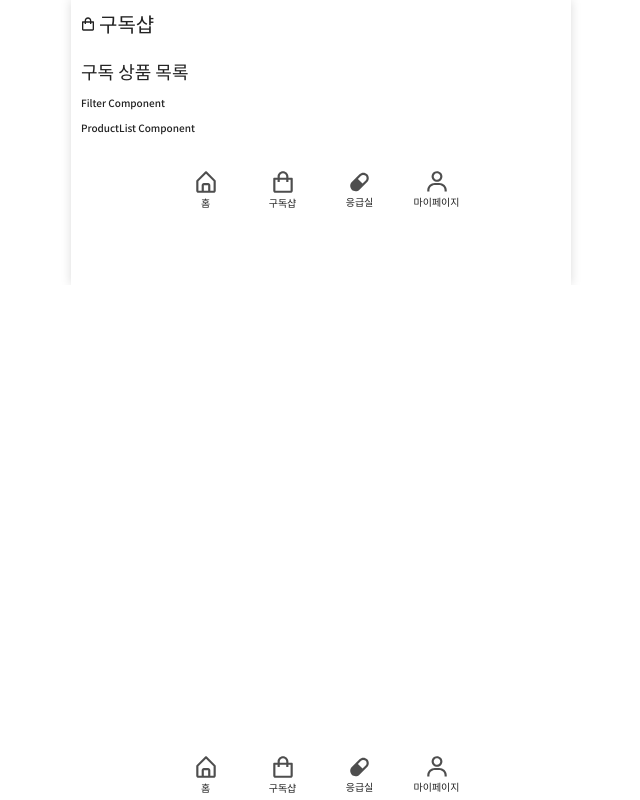
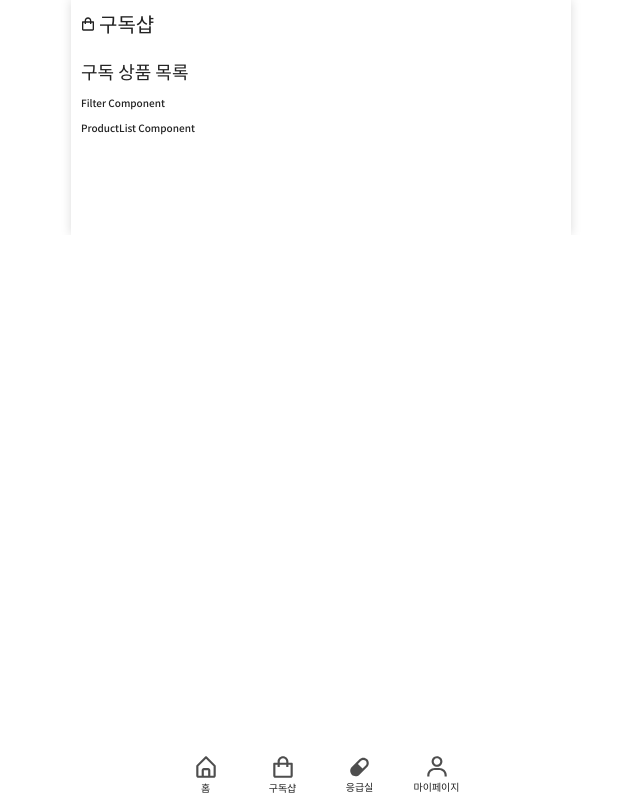
Before and after one commit to ycjeon0129/Planty, a React (Create React App) app in the folder frontend/: page /shop in a window 1280 px wide. Shown: the whole page, without its empty margins (319-959 px from the left). Built offline with nearby package versions, Linux system fonts and the light colour scheme.

Commit message:
[FE] Design : 페이지별 TabBar 제거

```diff
--- a/frontend/src/components/layout/Page/EmergencyPageLayout/EmergencyPageLayout.tsx
+++ b/frontend/src/components/layout/Page/EmergencyPageLayout/EmergencyPageLayout.tsx
@@ -33,8 +33,6 @@ function EmergencyPageLayout({ children }: { children: ReactNode[] }) {
 					{children[8]}
 				</ContentsLayout>
 			</div>
-			{/* TabBar */}
-			{children[7]}
 		</PageLayout>
 	);
 }
--- a/frontend/src/components/layout/Page/HomePageLayout/HomePageLayout.tsx
+++ b/frontend/src/components/layout/Page/HomePageLayout/HomePageLayout.tsx
@@ -36,8 +36,6 @@ function HomePageLayout({ children }: { children: ReactNode[] }) {
 					<div />
 				</ContentsLayout>
 			</div>
-			{/* TabBar */}
-			{children[9]}
 		</PageLayout>
 	);
 }
--- a/frontend/src/components/layout/Page/MypagePageLayout/MypagePageLayout.tsx
+++ b/frontend/src/components/layout/Page/MypagePageLayout/MypagePageLayout.tsx
@@ -23,8 +23,6 @@ function MypagePageLayout({ children }: { children: ReactNode[] }) {
 				{/* 서브 메뉴 */}
 				<ContentsLayout id="sub-menu-wrap">{children[4]}</ContentsLayout>
 			</div>
-			{/* TabBar */}
-			{children[5]}
 		</PageLayout>
 	);
 }
--- a/frontend/src/components/layout/Page/ShopPageLayout/ShopPageLayout.tsx
+++ b/frontend/src/components/layout/Page/ShopPageLayout/ShopPageLayout.tsx
@@ -19,8 +19,6 @@ function ShopPageLayout({ children }: { children: ReactNode[] }) {
 					</div>
 				</ContentsLayout>
 			</div>
-			{/* TabBar */}
-			{children[4]}
 		</PageLayout>
 	);
 }
--- a/frontend/src/pages/Home/HomePage.tsx
+++ b/frontend/src/pages/Home/HomePage.tsx
@@ -6,7 +6,6 @@ import BannerSlider from 'components/organisms/common/BannerSlider/BannerSlider'
 import SquareShortcutButton from 'components/atoms/common/SquareShortcutButton/SquareShortcutButton';
 import RectShortcutButton from 'components/atoms/common/RectShortcutButton/RectShortcutButton';
 import Header from 'components/organisms/common/Header/Header';
-import TabBarList from 'components/organisms/common/TabBarList/TabBarList';
 
 function HomePage() {
 	return (
@@ -38,7 +37,6 @@ function HomePage() {
 				type="consulting-video"
 			/>
 			<AreaTitle title="구독샵" url="/shop" />
-			<TabBarList />
 		</HomePageLayout>
 	);
 }
--- a/frontend/src/pages/Mypage/MypagePage.tsx
+++ b/frontend/src/pages/Mypage/MypagePage.tsx
@@ -2,7 +2,6 @@ import React from 'react';
 import PageTitle from 'components/atoms/common/PageTitle/PageTitle';
 import MypagePageLayout from 'components/layout/Page/MypagePageLayout/MypagePageLayout';
 import LeafIcon from 'assets/icons/pageTitle/Leaf.svg';
-import TabBarList from 'components/organisms/common/TabBarList/TabBarList';
 import MypageSubmenuList from 'components/organisms/mypage/MypageSubmenuList/MypageSubmenuList';
 
 function MypagePage() {
@@ -20,7 +19,6 @@ function MypagePage() {
 			<p>예약 관리</p>
 			{/* 서브 메뉴 */}
 			<MypageSubmenuList />
-			<TabBarList />
 		</MypagePageLayout>
 	);
 }
--- a/frontend/src/pages/Shop/ShopPage.tsx
+++ b/frontend/src/pages/Shop/ShopPage.tsx
@@ -3,7 +3,6 @@ import AreaTitle from 'components/atoms/common/AreaTitle/AreaTitle';
 import ShopPageLayout from 'components/layout/Page/ShopPageLayout/ShopPageLayout';
 import PageTitle from 'components/atoms/common/PageTitle/PageTitle';
 import ShopIcon from 'assets/icons/pageTitle/ShoppingBag.svg';
-import TabBarList from 'components/organisms/common/TabBarList/TabBarList';
 
 function ShopPage() {
 	return (
@@ -12,7 +11,6 @@ function ShopPage() {
 			<AreaTitle title="구독 상품 목록" url="#" />
 			<div>Filter Component</div>
 			<div>ProductList Component</div>
-			<TabBarList />
 		</ShopPageLayout>
 	);
 }
```
